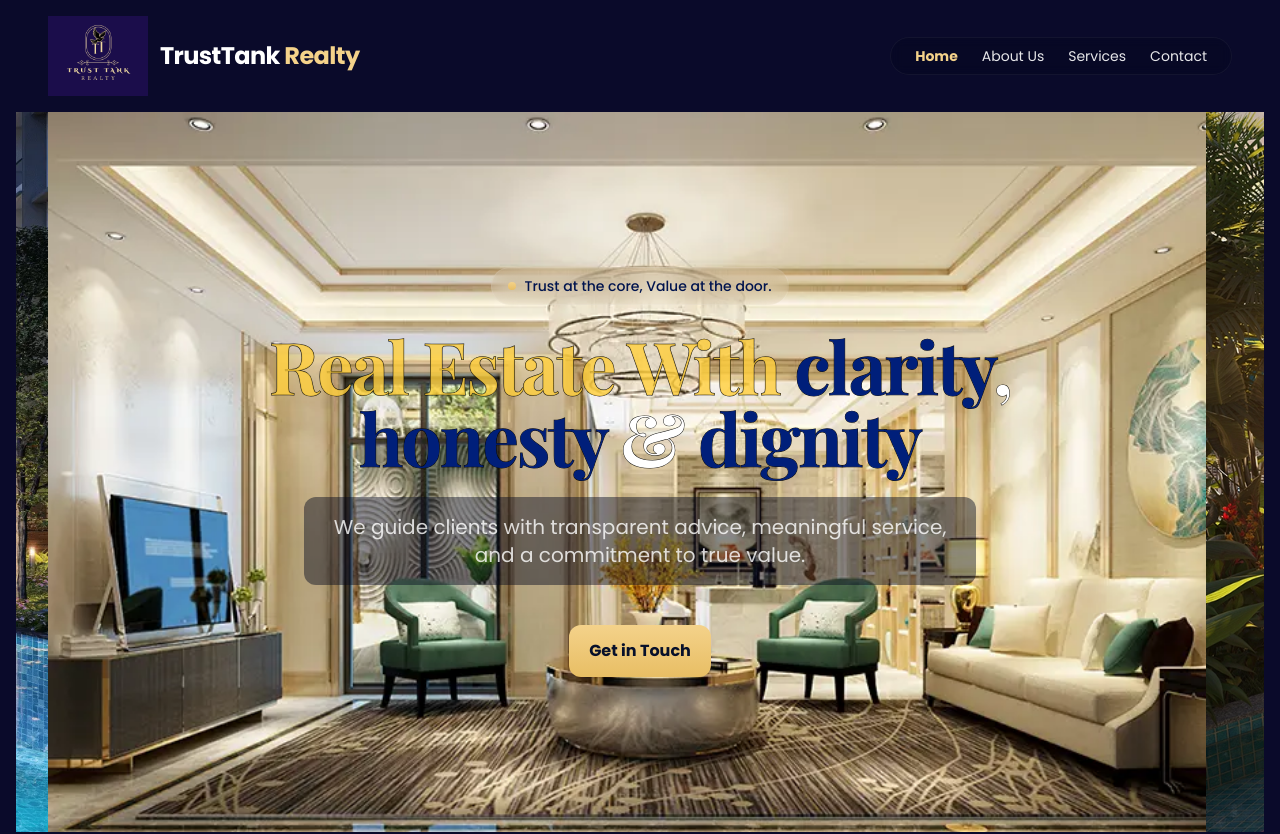
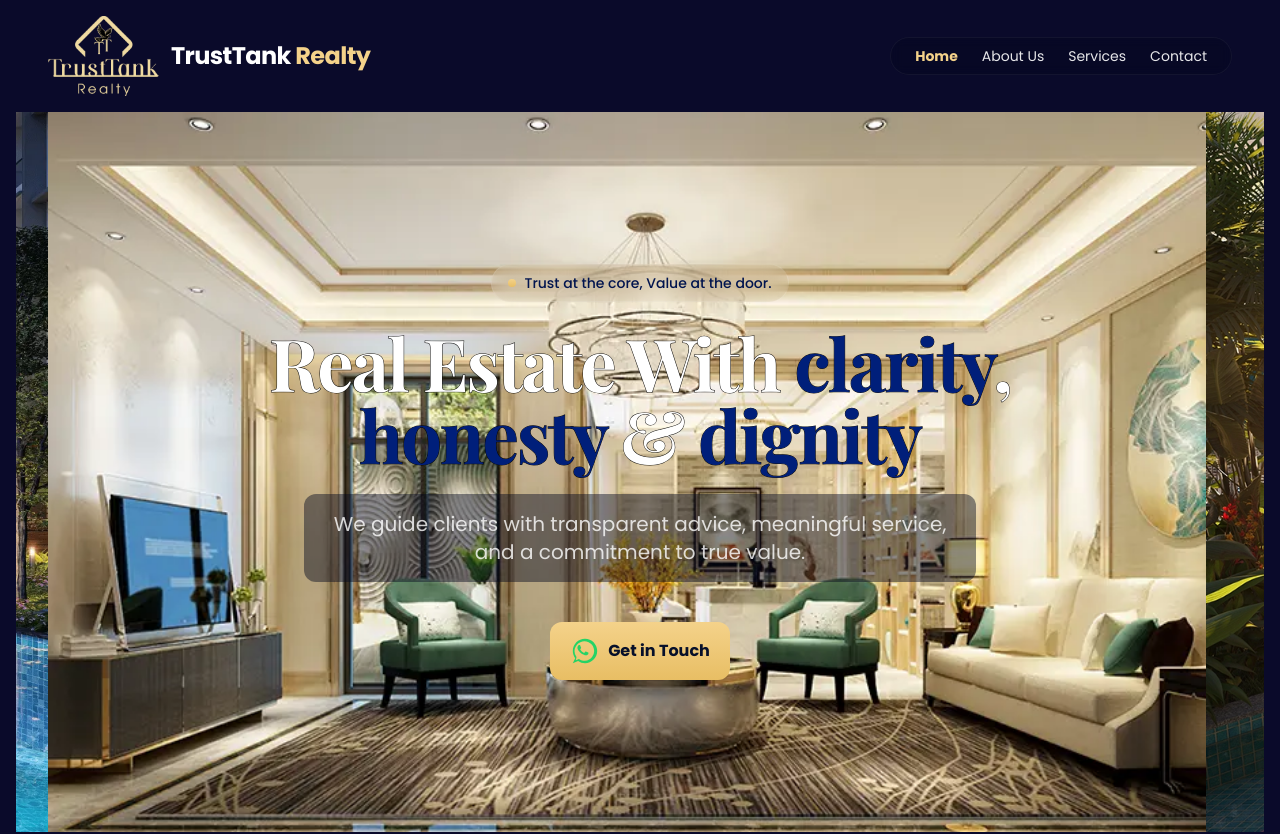
Before and after one commit to sheikhsizan46/TrustTankRealty, a plain HTML site: page index.html in a window 1280 px wide. Shown: the top 834 px of the page. Drawn offline with nearby package versions, Linux system fonts and the light colour scheme; a script that the page names is missing.

Commit message:
logo change

```diff
--- a/index.html
+++ b/index.html
@@ -3,7 +3,7 @@
 <head>
   <meta charset="utf-8" />
   <meta name="viewport" content="width=device-width,initial-scale=1" />
-  <title>Trust Tank Realty — Home</title>
+  <title>Trust Tank  <span style="color:#EFDDA1;">Realty</span> — Home</title>
 
   <!-- Tailwind CDN -->
   <script src="https://cdn.tailwindcss.com"></script>
@@ -104,7 +104,7 @@
   <!-- NAV -->
   <nav class="relative z-20 flex items-center justify-between px-6 py-4 lg:px-12 transition-all duration-300">
     <a href="index.html" class="flex items-center gap-3 cursor-pointer">
-       <img src="fulllogo.jpg" alt="Trust Tank logo" style="height:80px; object-fit:contain;">
+       <img src="Logo/fulllogo_transparent_nobuffer.png" alt="Trust Tank logo" style="height:80px; object-fit:contain;">
       <span class="text-2xl font-bold tracking-tight text-white">TrustTank<span class="text-gold"> Realty</span></span>
     </a>
 
@@ -147,7 +147,7 @@
         </div>
 
         <h1 class="text-4xl md:text-6xl lg:text-7xl font-bold tracking-tight mb-6 max-w-4xl leading-tight tt-stroke">
-   <span style="color:#ffcf3ecf;"> Real Estate With</span>
+   <span style=></span> Real Estate With</span>
   <span style="color:#001f7a;"> clarity</span>,
   <span style="color:#001f7a;"> honesty</span> &
   <span style="color:#001f7a;"> dignity</span>
@@ -158,12 +158,22 @@
         </p>
 
         <div class="flex flex-col sm:flex-row gap-4">
-          <a href="/contact.html" class="btn-gold">
-            Get in Touch
-          </a>
-        </div>
+  <a href="https://wa.me/918340187536?text=Hello%2C%20I'm%20looking%20to%20get%20information%20about%20Project.%20Could%20you%20provide%20some%20details%3F" class="btn-gold">
 
-      </div>
+    <!-- WhatsApp Logo (Official Green) -->
+    <svg xmlns="http://www.w3.org/2000/svg"
+         viewBox="0 0 32 32"
+         width="30"
+         height="30"
+         fill="#25D366">
+      <path d="M16 3C8.83 3 3 8.83 3 16c0 2.84.94 5.47 2.52 7.61L3 29l5.61-2.45A12.93 12.93 0 0 0 16 29c7.17 0 13-5.83 13-13S23.17 3 16 3zm0 23.5c-2.23 0-4.29-.65-6.03-1.77l-.43-.27-3.33 1.45.71-3.54-.28-.46A10.43 10.43 0 1 1 16 26.5z"/>
+      <path d="M19.11 17.44c-.29-.14-1.72-.85-1.99-.95-.27-.1-.46-.14-.65.14-.19.29-.75.95-.92 1.14-.17.19-.34.22-.63.07-.29-.14-1.22-.45-2.33-1.44-.86-.77-1.44-1.72-1.61-2.01-.17-.29-.02-.45.13-.59.13-.13.29-.34.43-.51.14-.17.19-.29.29-.48.1-.19.05-.36-.02-.51-.07-.14-.65-1.57-.89-2.15-.24-.58-.48-.5-.65-.51h-.56c-.19 0-.51.07-.77.36-.26.29-1.01.99-1.01 2.41 0 1.42 1.04 2.8 1.18 2.99.14.19 2.05 3.13 4.97 4.39.69.3 1.23.48 1.65.62.69.22 1.31.19 1.8.11.55-.08 1.72-.7 1.96-1.38.24-.68.24-1.26.17-1.38-.07-.12-.26-.19-.55-.33z"/>
+    </svg>
+
+    Get in Touch
+  </a>
+</div>
+
 
     </section>
 <!-- CTA Button -->
@@ -233,10 +243,10 @@
     <div class="grid grid-cols-1 md:grid-cols-2 lg:grid-cols-4 gap-12 mb-16">
       <div>
         <div class="flex items-center gap-3 mb-4">
-          <img src="fulllogo.jpg" alt="logo" style="height:80px">
+          <img src="Logo/Logo 1.jpeg" alt="logo" style="height:80px">
 
           <span class="text-xl font-bold">
-            TrustTank<span class="text-gold"> Realty</span>
+            TrustTank<span class="text-gold"> <span style="color:#EFDDA1;">Realty</span>
           </span>
         </div>
         <p class="text-white/70">
```
Also changed, not shown: about.html (+4 -4 lines), contact.html (+4 -4 lines), service.html (+4 -4 lines), Logo/Logo 1.jpeg (added), Logo/WhatsApp Image 2026-01-05 at 2.11.20 AM.jpeg (added), Logo/fulllogo_transparent_nobuffer.png (added).
